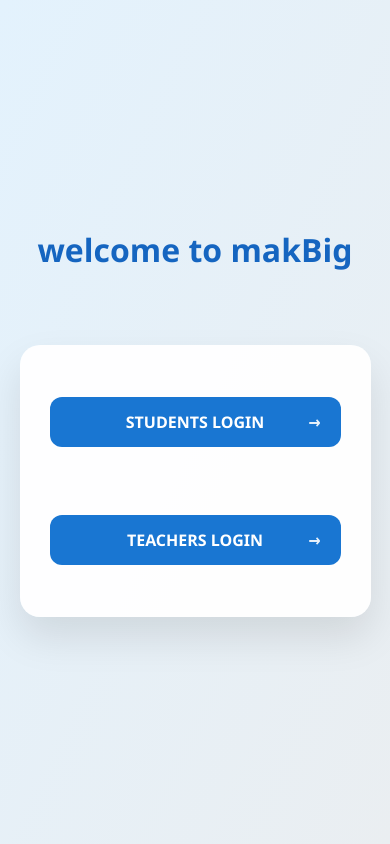
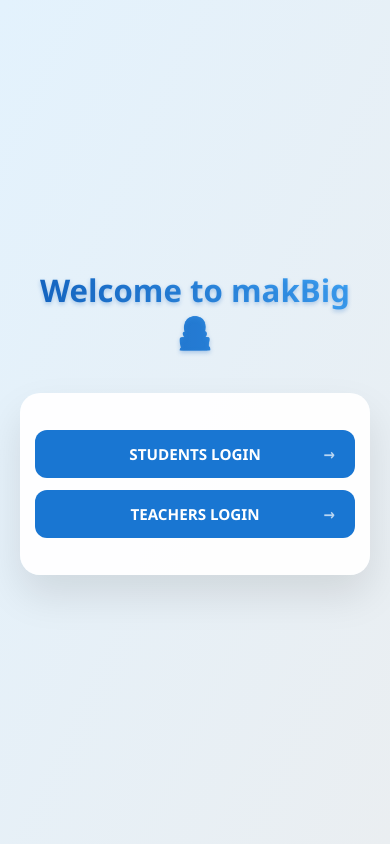
Before and after one commit to Neeha-shirin/maklearn-student-app, a Django app: page / in a window 390 px wide. Run offline with Django 5.2, Linux system fonts and the light colour scheme.

Commit message:
update version

```diff
--- a/progress_tracker/app1/templates/home.html
+++ b/progress_tracker/app1/templates/home.html
@@ -1,11 +1,10 @@
 <!DOCTYPE html>
 <html lang="en">
 <head>
-    <meta charset="UTF-8">
+  <meta charset="UTF-8" />
   <meta name="viewport" content="width=device-width, initial-scale=1.0">
-    <title>Document</title>
+  <title>Welcome to makBig</title>
   <style>
-    /* Base Reset */
     * {
       margin: 0;
       padding: 0;
@@ -14,98 +13,42 @@
 
     body {
       font-family: 'Segoe UI', Tahoma, Geneva, Verdana, sans-serif;
-        background: linear-gradient(to bottom right, #e3f2fd,rgb(234, 238, 241));
+      background: linear-gradient(to bottom right, #e3f2fd, rgb(234, 238, 241));
       color: #0d47a1;
-        height: 100vh;
+      min-height: 100vh;
       display: flex;
       justify-content: center;
       align-items: center;
       flex-direction: column;
+      padding: 20px;
     }
 
-
-
-
-@keyframes gradientMove {
-  0% { background-position: 0% 50%; }
-  50% { background-position: 100% 50%; }
-  100% { background-position: 0% 50%; }
+    .fancy-heading {
+      font-size: 3.5vw;
+      max-width: 90%;
+      text-align: center;
+      font-weight: 800;
+      background: linear-gradient(90deg, #1565c0, #42a5f5);
+      -webkit-background-clip: text;
+      -webkit-text-fill-color: transparent;
+      animation: fadeIn 1.2s ease forwards;
+      text-shadow: 0 2px 4px rgba(21, 101, 192, 0.3);
+      margin-bottom: 40px;
     }
 
-.container {
-  background-color: #ffffffdd;
-  padding: 40px 60px;
-  border-radius: 20px;
-  box-shadow: 0 10px 30px rgba(0, 0, 0, 0.1);
-  text-align: center;
-  max-width: 400px;
-}
-
-h1 {
-  color: #1565c0;
-  margin-bottom: 30px;
-  font-size: 32px;
-}
-
-a {
-  display: inline-block;
-  padding: 14px 26px;
-  margin: 12px 0;
-  width: 50%;
-  text-decoration: none;
-  color: #fff;
-  background: #0d47a1;
-  border-radius: 10px;
-  font-size: 16px;
-  font-weight: 600;
-  transition: background 0.3s, transform 0.2s;
-  position: relative;
-}
-
-a::before {
-  content: '→';
-  position: absolute;
-  right: 20px;
-  opacity: 0.7;
-  transition: right 0.3s ease;
-}
-
-a:hover {
-  background-color: #0d47a1;
-  transform: translateY(-2px);
-}
-
-a:hover::before {
-  right: 15px;
-}
-
-@keyframes gradientMove {
-  0% { background-position: 0% 50%; }
-  50% { background-position: 100% 50%; }
-  100% { background-position: 0% 50%; }
+    @keyframes fadeIn {
+      from { opacity: 0; transform: translateY(-20px); }
+      to   { opacity: 1; transform: translateY(0); }
     }
 
     .logincontainer {
       background-color: rgba(255, 255, 255, 0.95);
-  padding: 40px 30px;
+      padding: 30px 20px;
       border-radius: 20px;
       box-shadow: 0 20px 40px rgba(0, 0, 0, 0.1);
       text-align: center;
-  width: 90%;
+      width: 100%;
       max-width: 400px;
-}
-
-.logincontainer img {
-  width: 100px;
-  height: 100px;
-  object-fit: contain;
-  margin-bottom: 20px;
-}
-
-.logincontainer h2 {
-  color: #0d47a1;
-  margin-bottom: 25px;
-  font-size: 28px;
     }
 
     .logincontainer a {
@@ -117,7 +60,7 @@
       color: #ffffff;
       background: #1976d2;
       border-radius: 12px;
-  font-size: 16px;
+      font-size: 1rem;
       font-weight: 600;
       position: relative;
       transition: background 0.3s ease, transform 0.2s ease;
@@ -141,16 +84,32 @@
       opacity: 1;
     }
 
+    /* Mobile adjustments */
+    @media (max-width: 480px) {
+      .fancy-heading {
+        font-size: 8vw;
+      }
 
+      .logincontainer {
+        padding: 25px 15px;
+      }
+
+      .logincontainer a {
+        font-size: 0.95rem;
+      }
+    }
   </style>
-
 </head>
 <body>
-    <h1> welcome to makBig</h1><br><br>
-    <div class="logincontainer" >
+
+  <!-- Enhanced Responsive Heading -->
+  <h1 class="fancy-heading">Welcome to makBig 👨‍💻</h1>
+
+  <!-- Login Buttons -->
+  <div class="logincontainer">
     <a href="{% url 'studentlogin' %}">STUDENTS LOGIN</a>
-       <br><br>
     <a href="{% url 'teacherlogin' %}">TEACHERS LOGIN</a>
-    <div>
+  </div>
+
 </body>
 </html>
--- a/progress_tracker/learning/templates/learning/chat_home.html
+++ b/progress_tracker/learning/templates/learning/chat_home.html
@@ -25,7 +25,7 @@
 
         <div class="text-sm text-gray-500 flex items-center space-x-2">
           <i class="far fa-clock"></i>
-          <span>{{ request.created_at|date:"M d, Y H:i" }}</span>
+          <span>{{ request.created_at|date:"M d, Y H:i " }}</span>
         </div>
       </div>
     {% empty %}
--- a/progress_tracker/staff/models.py
+++ b/progress_tracker/staff/models.py
@@ -4,7 +4,7 @@
 
 class StudentTaskProgress(models.Model):
     task = models.ForeignKey(Task, on_delete=models.CASCADE)
-    student = models.ForeignKey(User, on_delete=models.CASCADE)  # link to User model
+    student = models.ForeignKey(User, on_delete=models.CASCADE)
     is_completed = models.BooleanField(default=False)
     course = models.ForeignKey(Course, on_delete=models.CASCADE)
 
--- a/progress_tracker/staff/urls.py
+++ b/progress_tracker/staff/urls.py
@@ -8,6 +8,5 @@
     path('handle/<int:request_id>/', views.mark_request_handled, name='mark_request_handled'),
     path('student/<int:student_id>/progress/', views.student_module_progress, name='student_module_progress'),
     path('approve-next/<int:student_id>/', views.approve_next_week, name='approve_next_week'),
-
-      path('stafflogout/', views.stafflogout, name='staff_logout'),
+    path('stafflogout/', views.stafflogout, name='staff_logout'),
 ]
```
Also changed, not shown: progress_tracker/app1/templates/studentlogin.html (+24 -4 lines), progress_tracker/app1/templates/teacherlogin.html (+35 -5 lines), progress_tracker/learning/templates/learning/student_dashboard.html (+30 -56 lines), progress_tracker/staff/templates/staff/staff.html (+11 -0 lines), progress_tracker/staff/views.py (+13 -7 lines), progress_tracker/media/profilepics/SERUMMMM_06PaFP1.webp (added), progress_tracker/media/profilepics/SERUMMMM_wuNIDJa.webp (added). Lines whose indentation alone changed are shown as unchanged.
